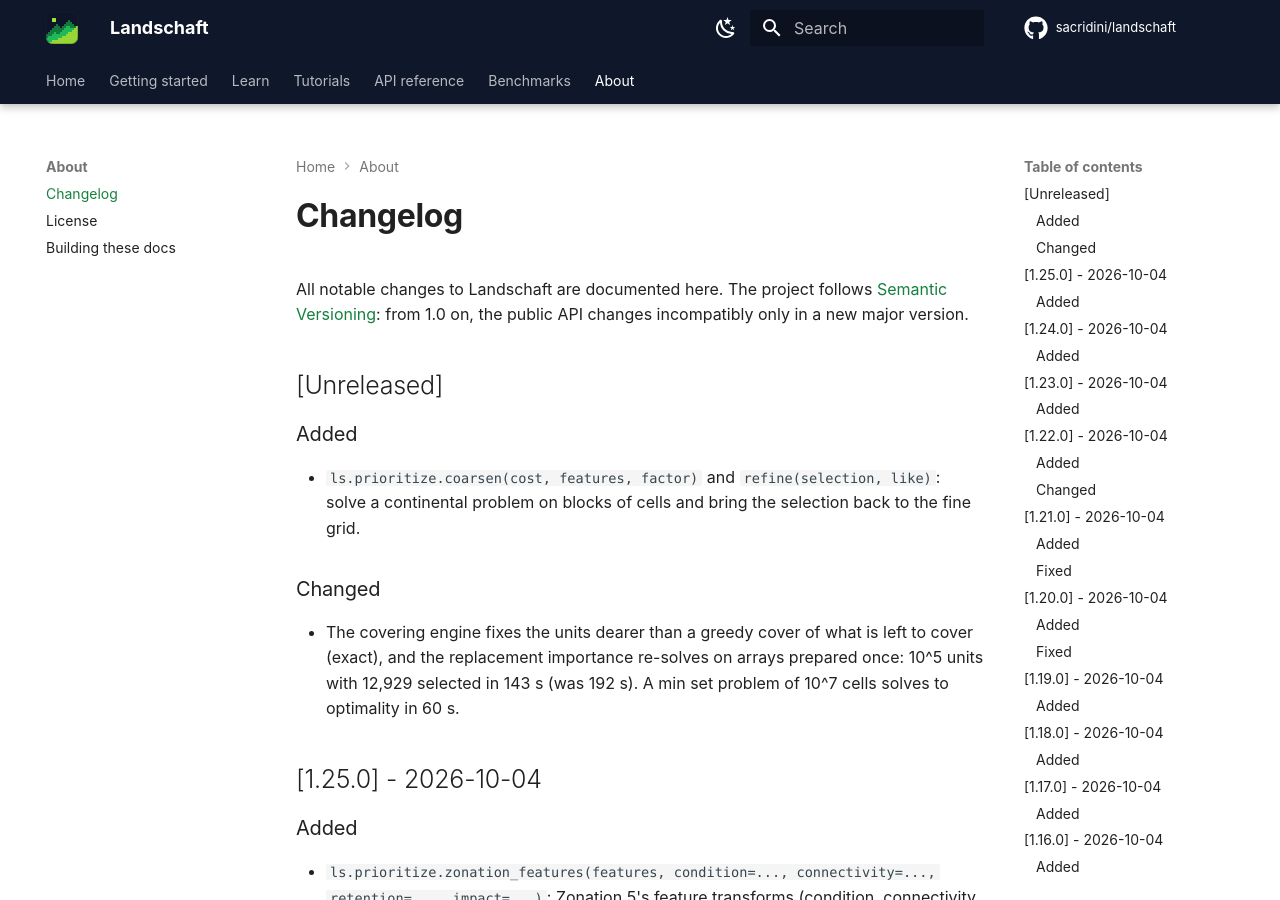
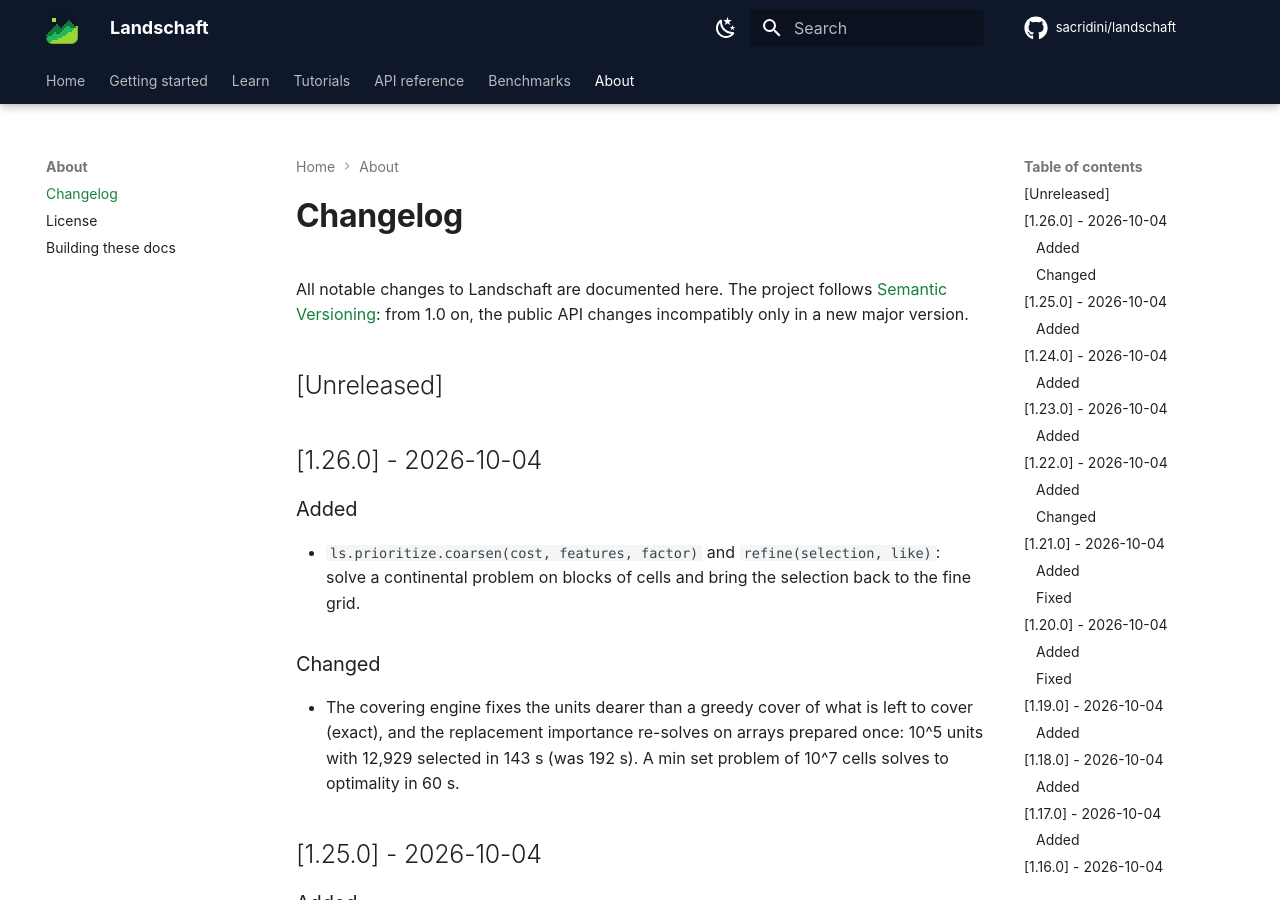
Before and after one commit to sacridini/landschaft, an MkDocs documentation site: the page built from docs/about/changelog.md, in a window 1280 px wide and 900 px high. Built offline with MkDocs 1.6.1 and Material for MkDocs 9.7.7, drawn with Linux system fonts in a browser that asks for light colours; comment, search, counter and statistics services are not loaded.

Commit message:
chore: release 1.26.0

```diff
--- a/CHANGELOG.md
+++ b/CHANGELOG.md
@@ -5,6 +5,8 @@ All notable changes to Landschaft are documented here. The project follows
 in a new major version.
 
 ## [Unreleased]
+
+## [1.26.0] - 2026-10-04
 
 ### Added
 - `ls.prioritize.coarsen(cost, features, factor)` and `refine(selection, like)`: solve a continental
--- a/pyproject.toml
+++ b/pyproject.toml
@@ -4,7 +4,7 @@ build-backend = "scikit_build_core.build"
 
 [project]
 name = "landschaft"
-version = "1.25.0"
+version = "1.26.0"
 description = "Fast, exact landscape pattern, fragmentation, landscape-metric and connectivity analysis for Python."
 readme = "README.md"
 license = "GPL-3.0-or-later"
```
Also changed, not shown: IDEAS.md (+2 -0 lines).
